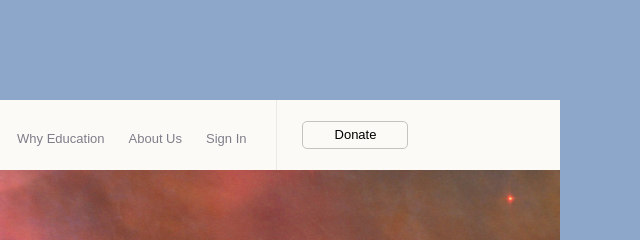
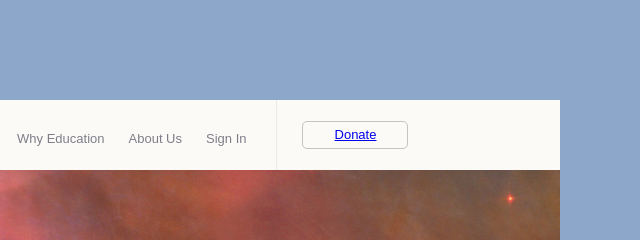
Before and after one commit to kanghub/firstpage, a plain HTML site: page index.html in a window 1280 px wide. Shown: the top 240 px of the page, 640-1280 px from the left. Drawn offline with Linux system fonts and the light colour scheme.

Commit message:
firstday

```diff
--- a/index.html
+++ b/index.html
@@ -21,7 +21,7 @@
         <li><a href="">About Us</a></li>
         <li><a href="">Sign In</a></li>
       </ul>
-    <div class="donate"><a href="firstpage2.html"></a>Donate</div>
+    <div class="donate"><a href="firstpage2.html">Donate</a></div>
   </header>
   <section class="welcome">
       <h1 class="text-center">ONLINE TUTORING ALWAYS FREE AND AVAILABLE</h1>
```
